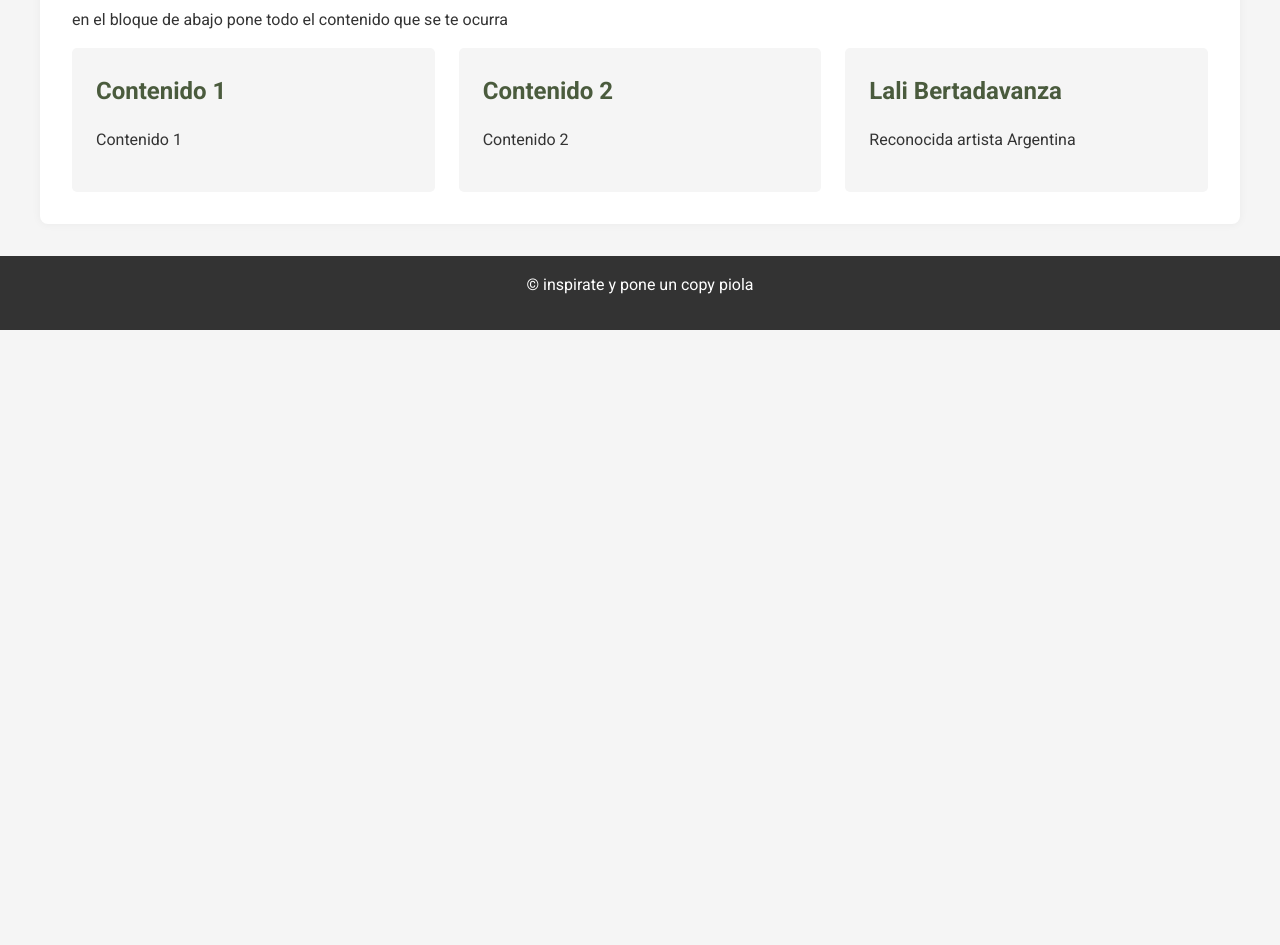
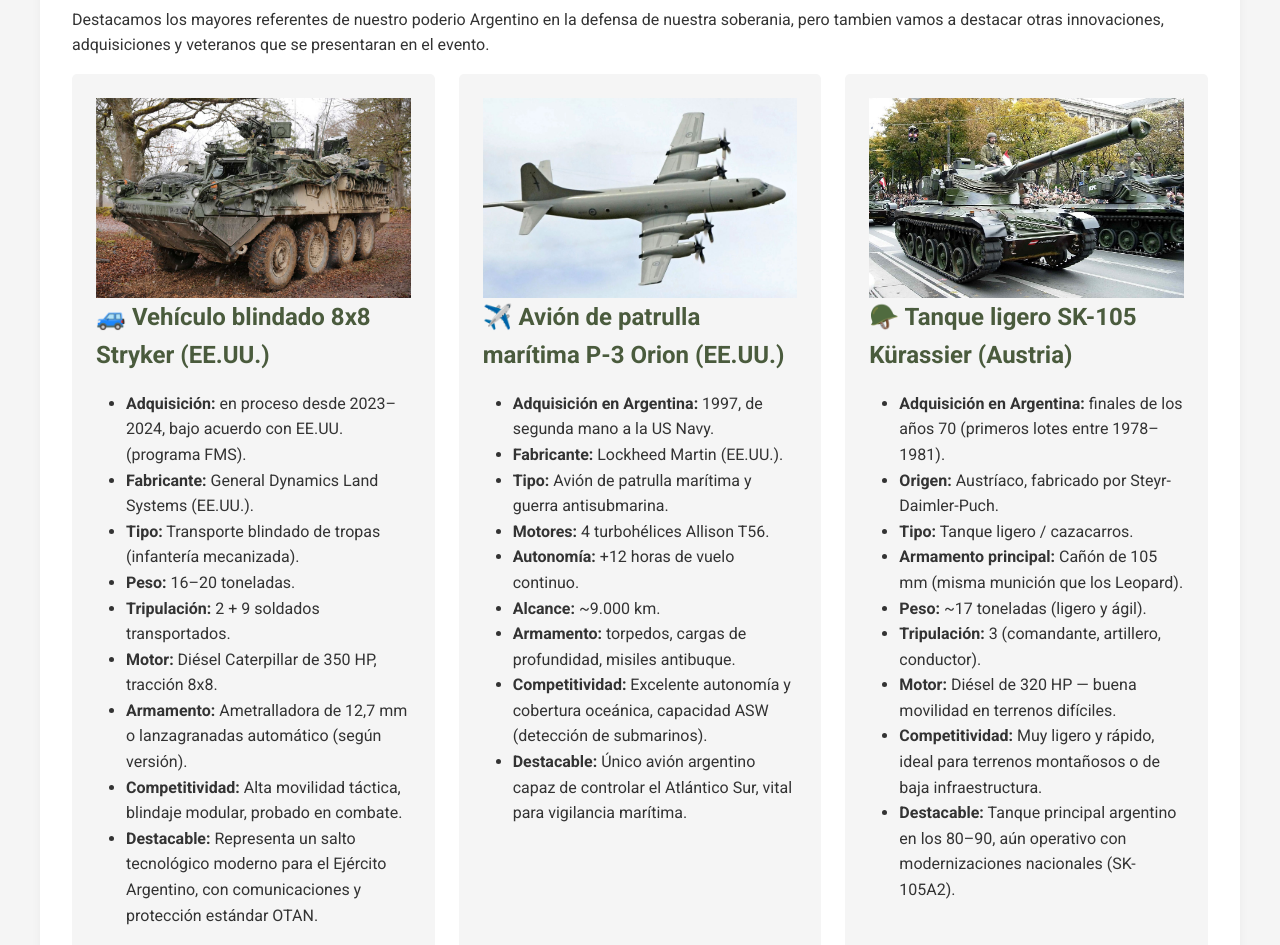
Before and after one commit to EstebanMLagos/IntegradorProgWeb1, a plain HTML site: page articulo.html in a window 1280 px wide. Shown: the part 182-1127 px from the top of the page. Before the commit the page ends 800 px from the top, so only its background shows below. Drawn offline with Linux system fonts and the light colour scheme.

Commit message:
Agrego contenido, imagenes, informacion, tematica

```diff
--- a/articulo.html
+++ b/articulo.html
@@ -19,28 +19,64 @@
   </header>
 
   <main class="container">
-    <h1>hola maxi</h1>
-    <p>en el bloque de abajo pone todo el contenido que se te ocurra</p>
+    <h1>Pantallazo de otros grandes participantes de la exposicion.</h1>
+    <p>Destacamos los mayores referentes de nuestro poderio Argentino en la defensa de nuestra soberania, pero tambien vamos a destacar otras innovaciones, adquisiciones y veteranos que se presentaran en el evento.</p>
 
     <div class="column-container">
       <div class="column">
-        <h2>Contenido 1</h2>
-        <p>Contenido 1</p>
+        <img src="img/Stryker.jpg" style=" width: 100%; height: 200px; display: block; object-fit: cover;" alt="Contenido 1">
+        <h2>🚙 Vehículo blindado 8x8 Stryker (EE.UU.)</h2>
+        <ul style="padding-left: 30px;">
+          <li><strong>Adquisición:</strong> en proceso desde 2023–2024, bajo acuerdo con EE.UU. (programa FMS).</li>
+          <li><strong>Fabricante:</strong> General Dynamics Land Systems (EE.UU.).</li>
+          <li><strong>Tipo:</strong> Transporte blindado de tropas (infantería mecanizada).</li>
+          <li><strong>Peso:</strong> 16–20 toneladas.</li>
+          <li><strong>Tripulación:</strong> 2 + 9 soldados transportados.</li>
+          <li><strong>Motor:</strong> Diésel Caterpillar de 350 HP, tracción 8x8.</li>
+          <li><strong>Armamento:</strong> Ametralladora de 12,7 mm o lanzagranadas automático (según versión).</li>
+          <li><strong>Competitividad:</strong> Alta movilidad táctica, blindaje modular, probado en combate.</li>
+          <li><strong>Destacable:</strong> Representa un salto tecnológico moderno para el Ejército Argentino, con comunicaciones y protección estándar OTAN.</li>
+        </ul>
       </div>
       <div class="column">
-        <h2>Contenido 2</h2>
-        <p>Contenido 2</p>
+        <img src="img/p3.jpg" style=" width: 100%; height: 200px; display: block; object-fit: cover;" alt="Contenido 2">
+        <h2>✈️ Avión de patrulla marítima P-3 Orion (EE.UU.)</h2>
+        <ul style="padding-left: 30px;">
+          <li><strong>Adquisición en Argentina:</strong> 1997, de segunda mano a la US Navy.</li>
+          <li><strong>Fabricante:</strong> Lockheed Martin (EE.UU.).</li>
+          <li><strong>Tipo:</strong> Avión de patrulla marítima y guerra antisubmarina.</li>
+          <li><strong>Motores:</strong> 4 turbohélices Allison T56.</li>
+          <li><strong>Autonomía:</strong> +12 horas de vuelo continuo.</li>
+          <li><strong>Alcance:</strong> ~9.000 km.</li>
+          <li><strong>Armamento:</strong> torpedos, cargas de profundidad, misiles antibuque.</li>
+          <li><strong>Competitividad:</strong> Excelente autonomía y cobertura oceánica, capacidad ASW (detección de submarinos).</li>
+          <li><strong>Destacable:</strong> Único avión argentino capaz de controlar el Atlántico Sur, vital para vigilancia marítima.</li>
+        </ul>
       </div>
       <div class="column">
-        <h2>Lali Bertadavanza</h2>
-        <p>Reconocida artista Argentina</p>
+        <img src="img/SK-105.jpg" style=" width: 100%; height: 200px; display: block; object-fit: cover;" alt="Contenido 3">
+
+        <h2>🪖 Tanque ligero SK-105 Kürassier (Austria)</h2>
+        <ul style="padding-left: 30px;">
+          <li><strong>Adquisición en Argentina:</strong> finales de los años 70 (primeros lotes entre 1978–1981).</li>
+          <li><strong>Origen:</strong> Austríaco, fabricado por Steyr-Daimler-Puch.</li>
+          <li><strong>Tipo:</strong> Tanque ligero / cazacarros.</li>
+          <li><strong>Armamento principal:</strong> Cañón de 105 mm (misma munición que los Leopard).</li>
+          <li><strong>Peso:</strong> ~17 toneladas (ligero y ágil).</li>
+          <li><strong>Tripulación:</strong> 3 (comandante, artillero, conductor).</li>
+          <li><strong>Motor:</strong> Diésel de 320 HP — buena movilidad en terrenos difíciles.</li>
+          <li><strong>Competitividad:</strong> Muy ligero y rápido, ideal para terrenos montañosos o de baja infraestructura.</li>
+          <li><strong>Destacable:</strong> Tanque principal argentino en los 80–90, aún operativo con modernizaciones nacionales (SK-105A2).</li>
+        </ul>
       </div>
     </div>
 
   </main>
 
   <footer>
-    <p>&copy; inspirate y pone un copy piola</p>
+    <div><p>&copy; Ejercito Argentino 2025</p></div>
+    <div><p>Coronel Tizziano Provenzano, y General de Brigada Esteban Maximiliano Lagos</p></div>
+    <div><p>Todos los derechos reservados.</p></div>
   </footer>
 
   <script src="js/main.js"></script>
```
Also changed, not shown: contacto.html (+3 -1 lines), index.html (+8 -5 lines), img/F-16.jpg (added), img/F16.jpg (added), img/Imagen8.jpg (added), img/SK-105.jpg (added), img/Steyr.jpeg (added), img/Stryker.jpg (added), img/p3.jpg (added), img/tam2ca2.jpg (added).
